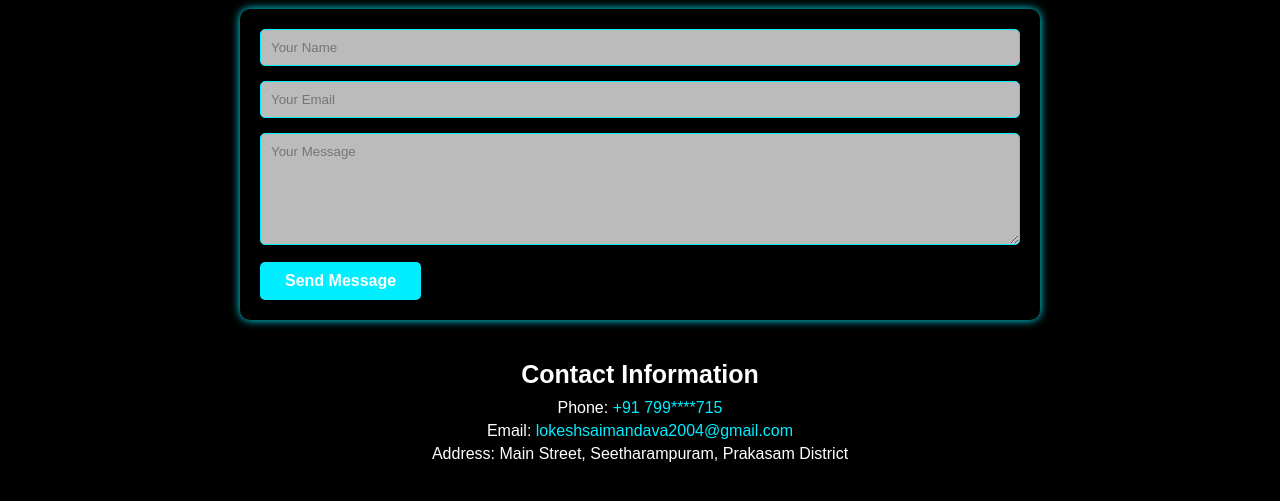
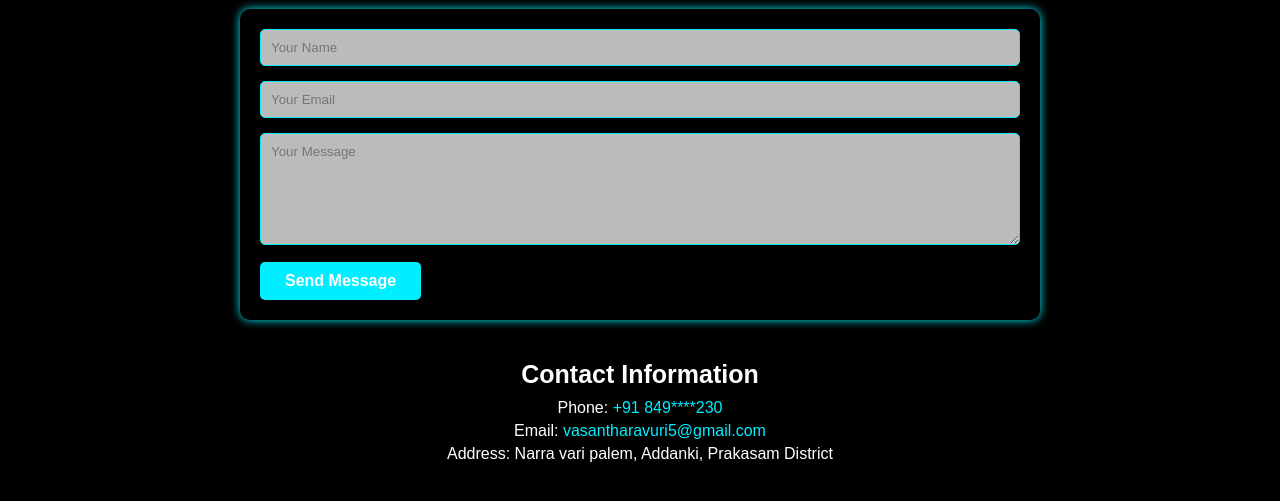
Before and after one commit to vasantha-01/Portfolio, a plain HTML site: page contact.html in a window 1280 px wide. Shown: the part 149-650 px from the top of the page. Drawn offline with nearby package versions, Linux system fonts and the light colour scheme.

Commit message:
contact.html

```diff
--- a/contact.html
+++ b/contact.html
@@ -98,9 +98,9 @@
         </div>
         <div class="contact-info">
             <h3>Contact Information</h3>
-            <p>Phone: <a href="tel:+123456789">+91 799****715</a></p>
-            <p>Email: <a href="mailto:example@example.com">lokeshsaimandava2004@gmail.com</a></p>
-            <p>Address: Main Street, Seetharampuram, Prakasam District</p>
+            <p>Phone: <a href="tel:+123456789">+91 849****230</a></p>
+            <p>Email: <a href="mailto:example@example.com">vasantharavuri5@gmail.com</a></p>
+            <p>Address: Narra vari palem, Addanki, Prakasam District</p>
         </div>
     </section>
 </body>
```
